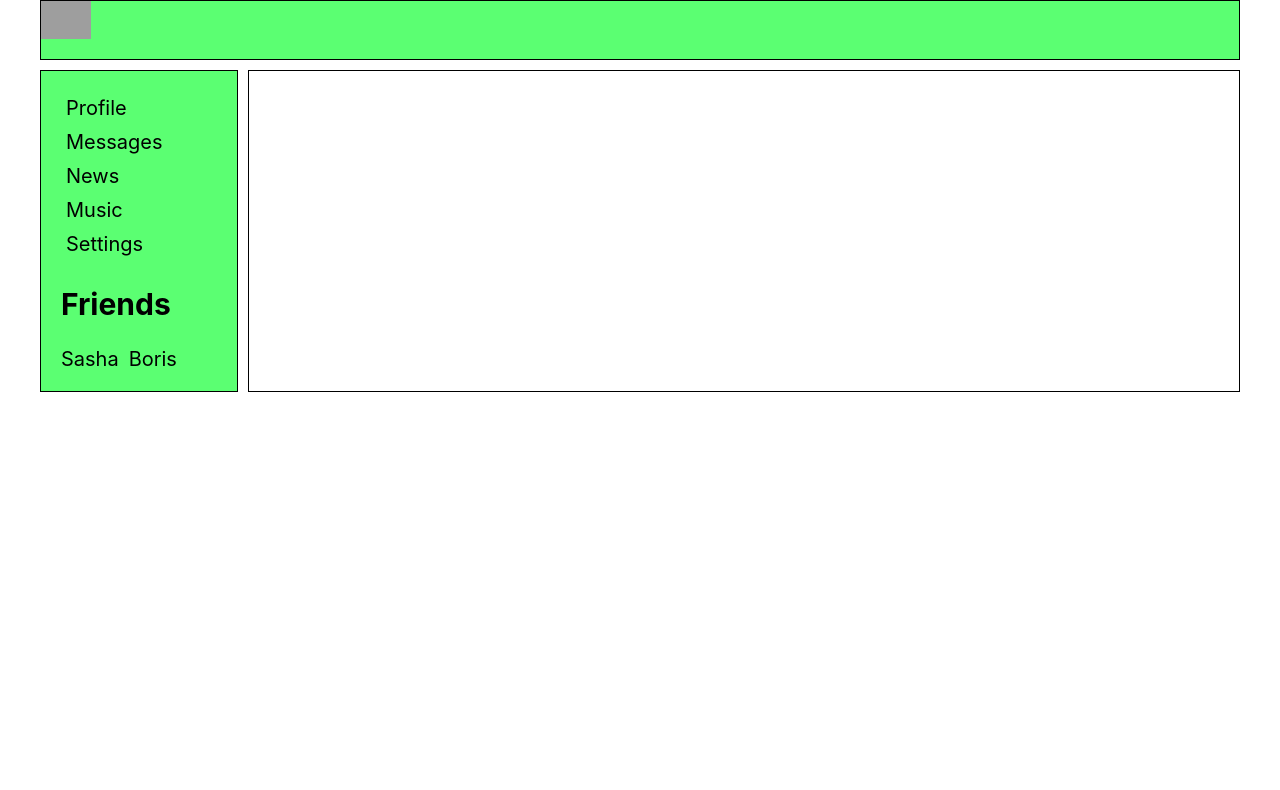
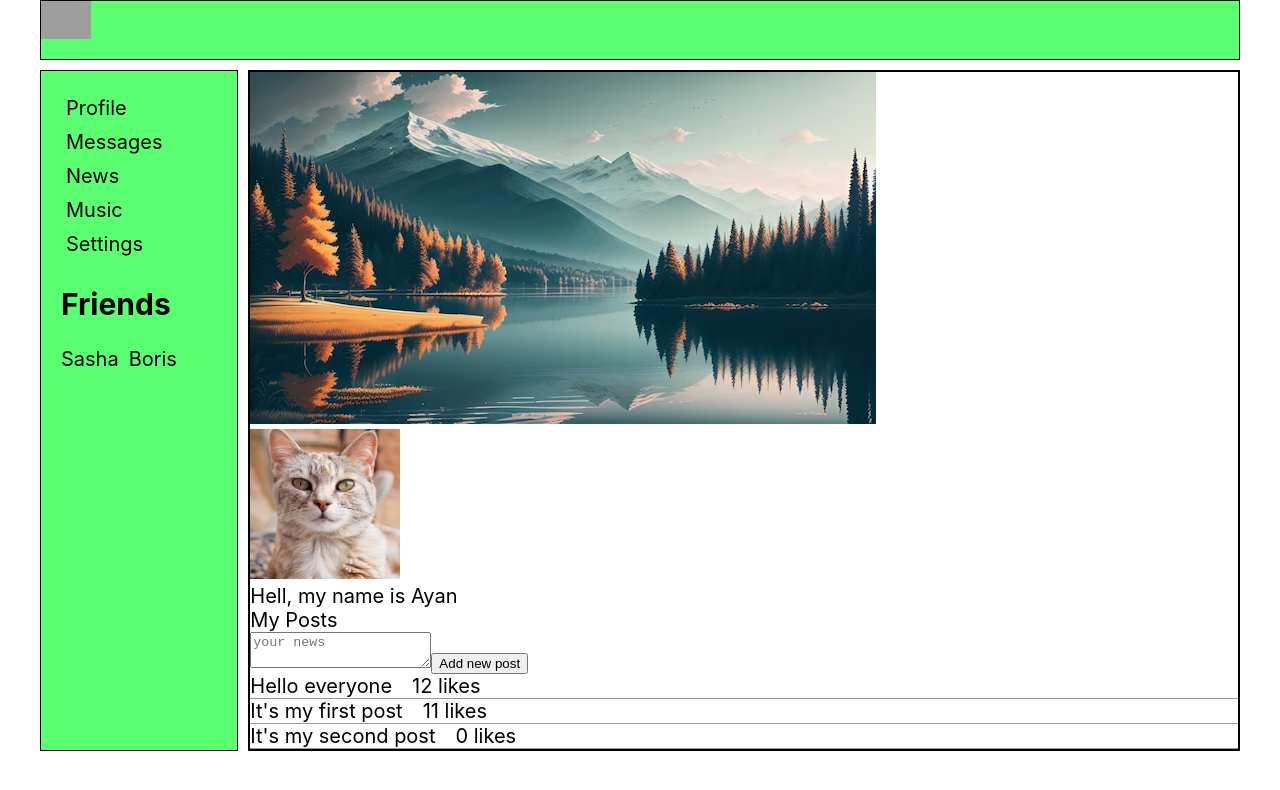
Before and after one commit to Ayanqq/samurai-way, a React (Create React App) app: page / in a window 1280 px wide. Shown: the top 790 px of the page. Built offline with nearby package versions, Linux system fonts and the light colour scheme; grey boxes are pictures that could not be loaded.

Commit message:
version 2.01

```diff
--- a/src/App.tsx
+++ b/src/App.tsx
@@ -36,7 +36,7 @@ function App({
                 <Route render={() => <Main profilePage={state.profilePage}
                                            addPost={addPost}
                                            updateNewPostText={updateNewPostText}/>}
-                       path='/profile'/>
+                       path='/'/>
                 <Route render={() => <Dialogs messagesPage={state.messagesPage}/>} path='/dialogs'/>
 
             </StyledMain>
```
